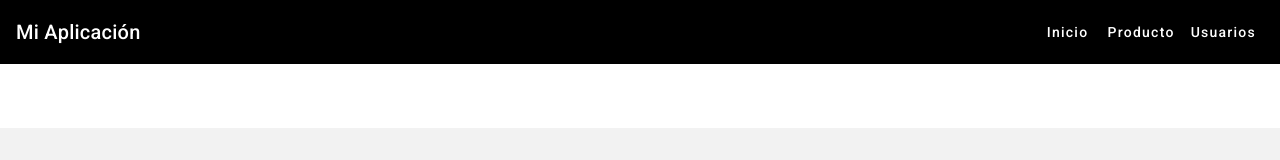
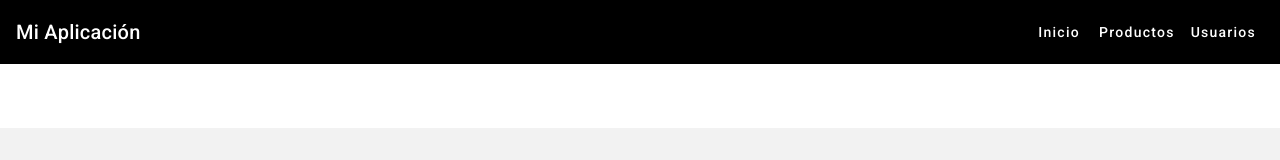
Before and after one commit to DanielComac/proyecto_dpi, an Angular app: page / in a window 1280 px wide. Shown: the top 160 px of the page. Built offline with nearby package versions, Linux system fonts and the light colour scheme.

Commit message:
Cambio extremadamente inutil

```diff
--- a/src/app/view/side-nav/side-nav.component.html
+++ b/src/app/view/side-nav/side-nav.component.html
@@ -6,7 +6,7 @@
   <span class="spacer"></span>
   <ng-container *ngIf="!isHandset">
     <button mat-button >Inicio</button>
-    <button mat-button routerLink="/product">Producto</button>
+    <button mat-button routerLink="/product">Productos</button>
     <button mat-button routerLink="/user">Usuarios</button>
   </ng-container>
 </mat-toolbar>
@@ -15,7 +15,7 @@
   <mat-sidenav #sidenav *ngIf="isHandset" mode="over">
     <mat-nav-list>
       <a mat-list-item href="#">Inicio</a>
-      <a mat-list-item routerLink="product">Producto</a>
+      <a mat-list-item routerLink="product">Productos</a>
       <a mat-list-item routerLink="user">Usuarios</a>
     </mat-nav-list>
   </mat-sidenav>
```
